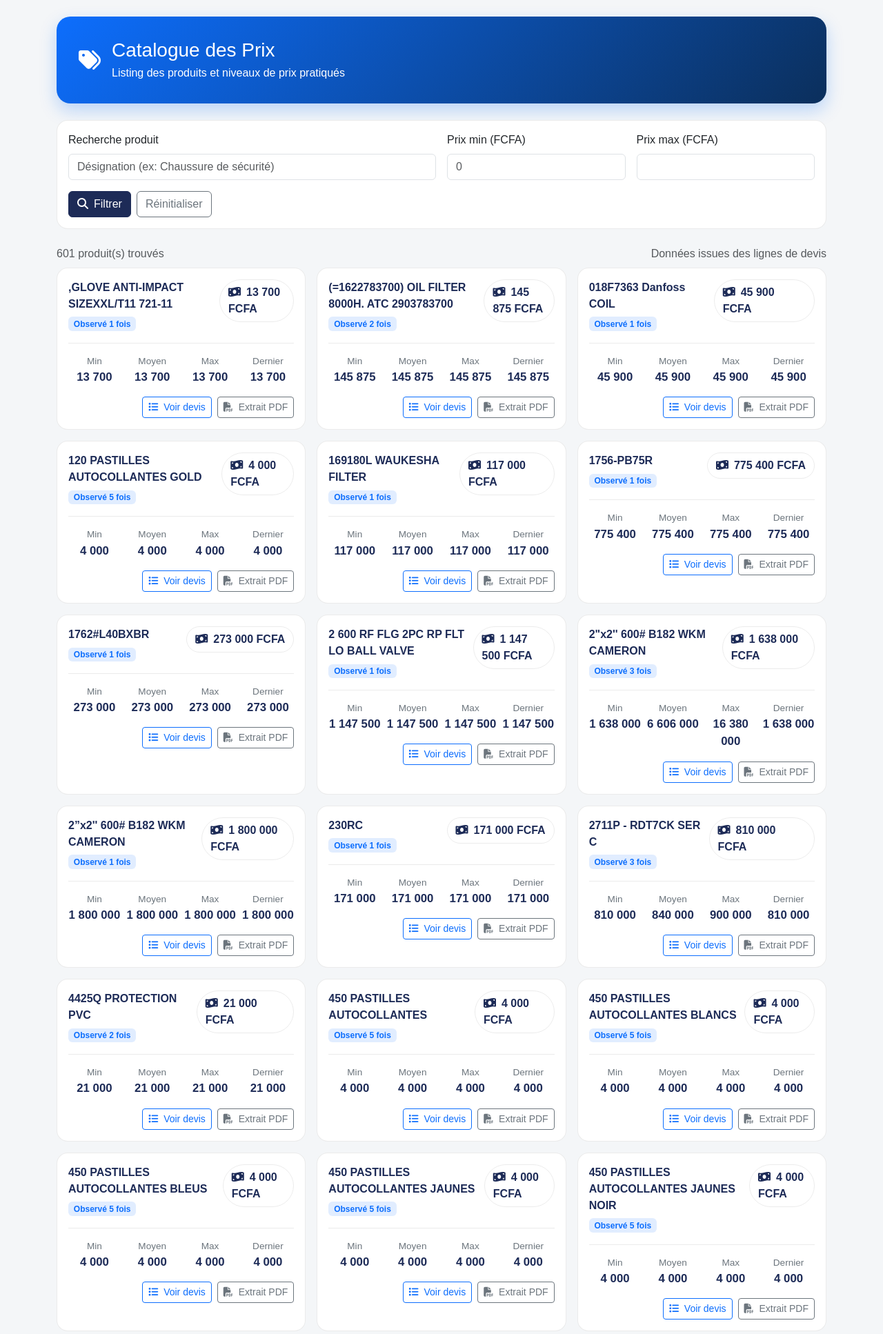
After one commit to pytharchimede/fidest_devis, a PHP site: page /catalogue.php in a window 1280 px wide. The commit adds this page. Shown: the top 1934 px of the page at 69% size. Run offline with PHP 8.4, Linux system fonts and the light colour scheme; data comes from the database, SQL or seed files in the repository.

Commit message:
Ajout catalogue prix okay

```diff
--- /dev/null
+++ b/catalogue.php
@@ -0,0 +1,244 @@
+<?php
+
+declare(strict_types=1);
+session_start();
+
+require_once __DIR__ . '/model/Database.php';
+
+function h(string $s): string
+{
+    return htmlspecialchars($s, ENT_QUOTES | ENT_SUBSTITUTE, 'UTF-8');
+}
+
+// Connexion PDO
+$db = new Database();
+$pdo = $db->getConnection();
+
+// Recherche & filtres
+$q = isset($_GET['q']) ? trim((string)$_GET['q']) : '';
+$min = isset($_GET['min']) ? trim((string)$_GET['min']) : '';
+$max = isset($_GET['max']) ? trim((string)$_GET['max']) : '';
+
+$where = [];
+$params = [];
+if ($q !== '') {
+    $where[] = 'ld.designation LIKE :q';
+    $params[':q'] = "%" . $q . "%";
+}
+if ($min !== '' && is_numeric($min)) {
+    $where[] = 'ld.prix >= :min';
+    $params[':min'] = (float)$min;
+}
+if ($max !== '' && is_numeric($max)) {
+    $where[] = 'ld.prix <= :max';
+    $params[':max'] = (float)$max;
+}
+$whereSql = $where ? ('WHERE ' . implode(' AND ', $where)) : '';
+
+// Agrégation des produits à partir des lignes de devis
+$sql = "
+SELECT
+  TRIM(ld.designation) AS designation,
+  COUNT(*) AS occurences,
+  MIN(ld.prix) AS prix_min,
+  MAX(ld.prix) AS prix_max,
+  ROUND(AVG(ld.prix), 2) AS prix_moyen,
+  (
+    SELECT ld2.prix FROM ligne_devis ld2
+    WHERE TRIM(ld2.designation) = TRIM(ld.designation)
+    ORDER BY ld2.id DESC LIMIT 1
+  ) AS dernier_prix
+FROM ligne_devis ld
+$whereSql
+GROUP BY TRIM(ld.designation)
+HAVING designation <> ''
+ORDER BY designation ASC
+";
+
+$stmt = $pdo->prepare($sql);
+foreach ($params as $k => $v) {
+    $stmt->bindValue($k, $v);
+}
+$stmt->execute();
+$items = $stmt->fetchAll(PDO::FETCH_ASSOC);
+
+// Palette et styles (respect charte actuelle: blanc, bleu, gris fin)
+?>
+<!DOCTYPE html>
+<html lang="fr">
+
+<head>
+    <meta charset="UTF-8">
+    <meta name="viewport" content="width=device-width, initial-scale=1.0">
+    <title>Catalogue des Prix</title>
+    <link href="https://cdn.jsdelivr.net/npm/bootstrap@5.3.2/dist/css/bootstrap.min.css" rel="stylesheet">
+    <link href="https://cdnjs.cloudflare.com/ajax/libs/font-awesome/6.5.0/css/all.min.css" rel="stylesheet">
+    <link rel="stylesheet" href="css/style.css">
+    <style>
+        :root {
+            --brand-primary: #0d6efd;
+            /* Bootstrap primary, proche de bleu actuel */
+            --brand-dark: #0b2f5c;
+            --brand-gray: #f4f6f8;
+            --border-soft: rgba(0, 0, 0, 0.08);
+            --text-muted: #6c757d;
+        }
+
+        body {
+            background: var(--brand-gray);
+        }
+
+        .catalogue-hero {
+            background: linear-gradient(135deg, var(--brand-primary), var(--brand-dark));
+            color: #fff;
+            border-radius: 20px;
+            padding: 32px;
+            box-shadow: 0 10px 25px rgba(13, 110, 253, 0.25);
+        }
+
+        .search-card {
+            border: 1px solid var(--border-soft);
+            border-radius: 16px;
+        }
+
+        .product-card {
+            border: 1px solid var(--border-soft);
+            border-radius: 16px;
+            background: #fff;
+            transition: transform .2s ease, box-shadow .2s ease;
+        }
+
+        .product-card:hover {
+            transform: translateY(-2px);
+            box-shadow: 0 10px 20px rgba(0, 0, 0, 0.06);
+        }
+
+        .price-chip {
+            border: 1px solid var(--border-soft);
+            border-radius: 999px;
+            padding: 6px 12px;
+            font-weight: 600;
+        }
+
+        .metric-label {
+            color: var(--text-muted);
+            font-size: .85rem;
+        }
+
+        .metric-value {
+            font-size: 1.05rem;
+            font-weight: 600;
+        }
+
+        .divider {
+            height: 1px;
+            background: var(--border-soft);
+        }
+
+        .badge-occ {
+            background: rgba(13, 110, 253, 0.12);
+            color: var(--brand-primary);
+        }
+    </style>
+</head>
+
+<body>
+    <?php //include __DIR__ . '/menu.php';
+    ?>
+
+    <div class="container py-4">
+        <div class="catalogue-hero mb-4">
+            <div class="d-flex align-items-center gap-3">
+                <i class="fa-solid fa-tags fa-2x"></i>
+                <div>
+                    <h1 class="h3 mb-1">Catalogue des Prix</h1>
+                    <p class="mb-0">Listing des produits et niveaux de prix pratiqués</p>
+                </div>
+            </div>
+        </div>
+
+        <div class="card search-card p-3 mb-4">
+            <form class="row g-3" method="get">
+                <div class="col-md-6">
+                    <label class="form-label">Recherche produit</label>
+                    <input type="text" name="q" value="<?= h($q) ?>" class="form-control" placeholder="Désignation (ex: Chaussure de sécurité)">
+                </div>
+                <div class="col-md-3">
+                    <label class="form-label">Prix min (FCFA)</label>
+                    <input type="number" step="0.01" name="min" value="<?= h($min) ?>" class="form-control" placeholder="0">
+                </div>
+                <div class="col-md-3">
+                    <label class="form-label">Prix max (FCFA)</label>
+                    <input type="number" step="0.01" name="max" value="<?= h($max) ?>" class="form-control" placeholder="">
+                </div>
+                <div class="col-12 d-flex gap-2">
+                    <button class="btn btn-primary"><i class="fa-solid fa-magnifying-glass me-2"></i>Filtrer</button>
+                    <a href="catalogue.php" class="btn btn-outline-secondary">Réinitialiser</a>
+                </div>
+            </form>
+        </div>
+
+        <div class="d-flex justify-content-between align-items-center mb-2">
+            <div class="text-muted"><?= count($items) ?> produit(s) trouvés</div>
+            <div class="text-muted">Données issues des lignes de devis</div>
+        </div>
+
+        <div class="row g-3">
+            <?php foreach ($items as $it): ?>
+                <?php
+                $designation = (string)($it['designation'] ?? '');
+                $occ = (int)($it['occurences'] ?? 0);
+                $minP = (float)($it['prix_min'] ?? 0);
+                $maxP = (float)($it['prix_max'] ?? 0);
+                $avgP = (float)($it['prix_moyen'] ?? 0);
+                $lastP = (float)($it['dernier_prix'] ?? 0);
+                ?>
+                <div class="col-xl-4 col-lg-6">
+                    <div class="product-card p-3 h-100">
+                        <div class="d-flex align-items-start justify-content-between">
+                            <div>
+                                <div class="fw-semibold mb-1"><?= h($designation) ?></div>
+                                <span class="badge badge-occ">Observé <?= h((string)$occ) ?> fois</span>
+                            </div>
+                            <div class="price-chip">
+                                <i class="fa-solid fa-money-bill-wave me-2"></i><?= number_format($lastP, 0, '.', ' ') ?> FCFA
+                            </div>
+                        </div>
+                        <div class="divider my-3"></div>
+                        <div class="row text-center g-2">
+                            <div class="col-3">
+                                <div class="metric-label">Min</div>
+                                <div class="metric-value"><?= number_format($minP, 0, '.', ' ') ?></div>
+                            </div>
+                            <div class="col-3">
+                                <div class="metric-label">Moyen</div>
+                                <div class="metric-value"><?= number_format($avgP, 0, '.', ' ') ?></div>
+                            </div>
+                            <div class="col-3">
+                                <div class="metric-label">Max</div>
+                                <div class="metric-value"><?= number_format($maxP, 0, '.', ' ') ?></div>
+                            </div>
+                            <div class="col-3">
+                                <div class="metric-label">Dernier</div>
+                                <div class="metric-value"><?= number_format($lastP, 0, '.', ' ') ?></div>
+                            </div>
+                        </div>
+
+                        <div class="mt-3 d-flex justify-content-end gap-2">
+                            <a class="btn btn-sm btn-outline-primary" href="liste_devis.php?q=<?= urlencode($designation) ?>">
+                                <i class="fa-solid fa-list me-1"></i> Voir devis
+                            </a>
+                            <a class="btn btn-sm btn-outline-secondary" href="export_pdf.php?q=<?= urlencode($designation) ?>" target="_blank">
+                                <i class="fa-solid fa-file-pdf me-1"></i> Extrait PDF
+                            </a>
+                        </div>
+                    </div>
+                </div>
+            <?php endforeach; ?>
+        </div>
+    </div>
+
+    <script src="https://cdn.jsdelivr.net/npm/bootstrap@5.3.2/dist/js/bootstrap.bundle.min.js"></script>
+</body>
+
+</html>
--- a/menu.php
+++ b/menu.php
@@ -13,6 +13,9 @@
     </li>
     <li class="nav-item">
         <a class="nav-link" href="liste_corbeille.php">Corbeille</a>
+    </li>
+    <li class="nav-item">
+        <a class="nav-link" href="catalogue.php">Catalogue</a>
     </li>
     <li class="nav-item">
         <a class="nav-link" href="liste_facture.php">Factures</a>
```
